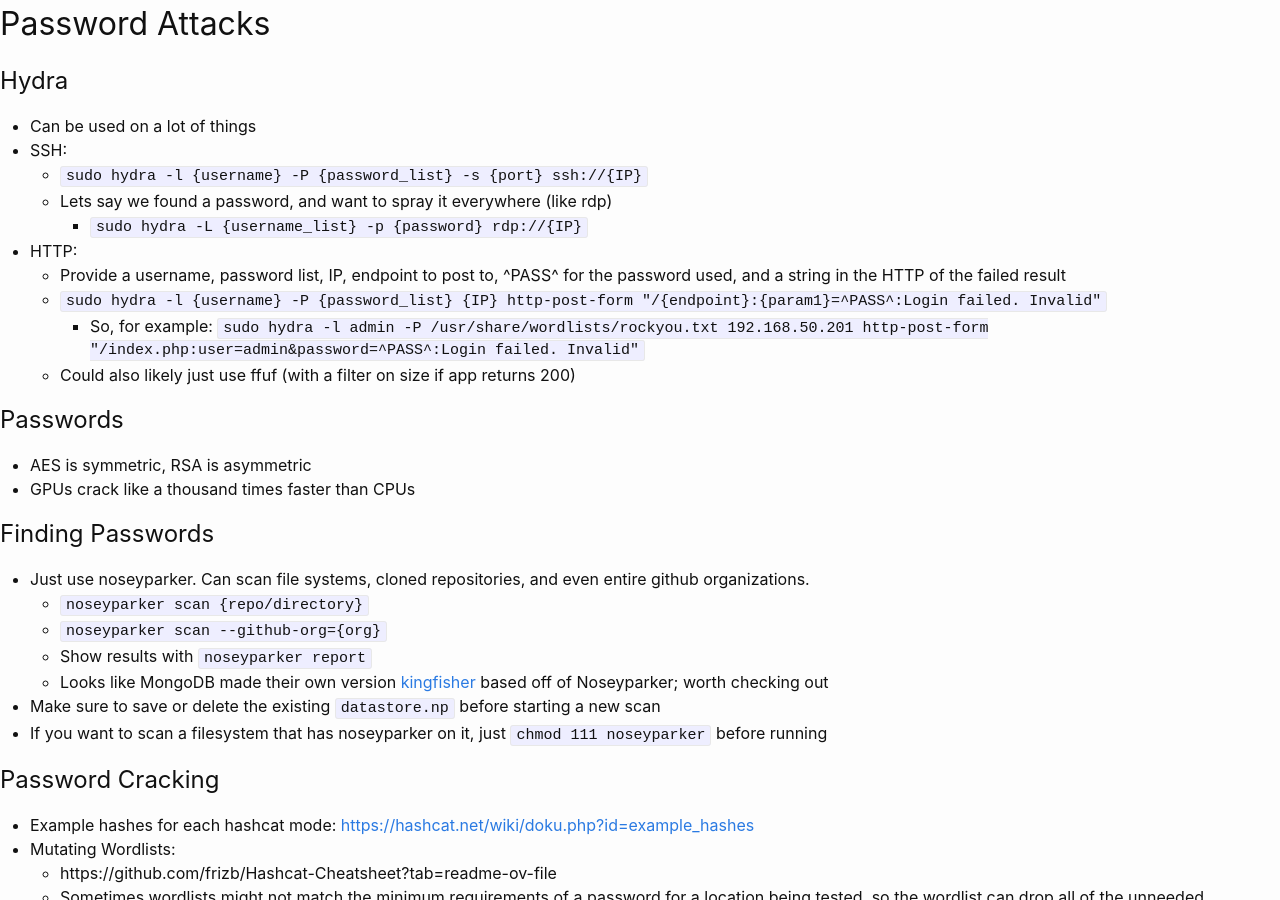
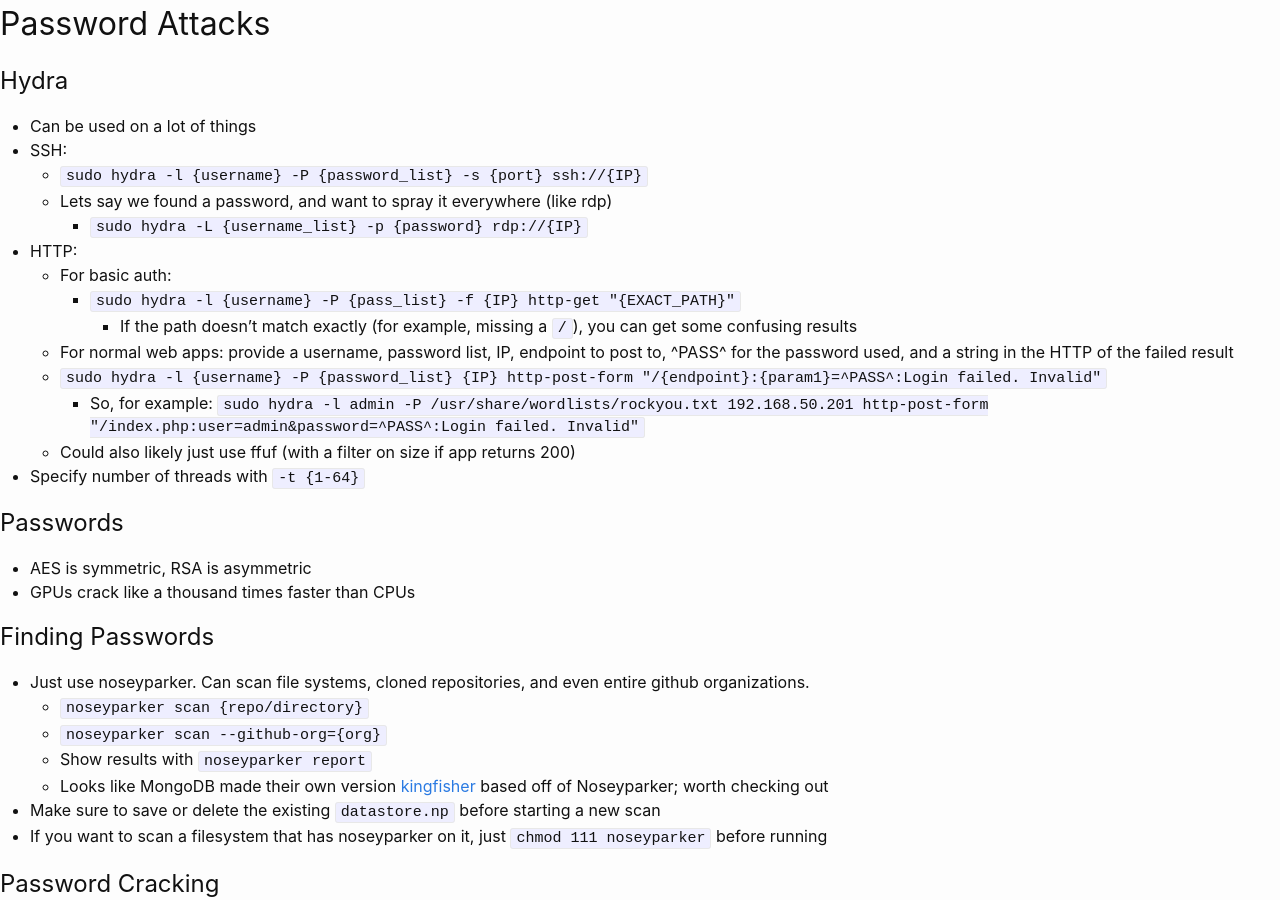
Before and after one commit to KhaelK138/KhaelK138.github.io, a Jekyll site: the page built from markdown/PasswordAttacks.md, in a window 1280 px wide and 900 px high. Built offline with Jekyll 4.4.1, drawn with Linux system fonts in a browser that asks for light colours; our own code applies the rules of GitHub Pages for plain Markdown files.

Commit message:
updated hydra notes

```diff
--- a/markdown/PasswordAttacks.md
+++ b/markdown/PasswordAttacks.md
@@ -10,10 +10,14 @@
 	- Lets say we found a password, and want to spray it everywhere (like rdp)
 		- `sudo hydra -L {username_list} -p {password} rdp://{IP}`
 - HTTP:
-	- Provide a username, password list, IP, endpoint to post to, ^PASS^ for the password used, and a string in the HTTP of the failed result
+    - For basic auth:
+      - `sudo hydra -l {username} -P {pass_list} -f {IP} http-get "{EXACT_PATH}"`
+        - If the path doesn't match exactly (for example, missing a `/`), you can get some confusing results
+	- For normal web apps: provide a username, password list, IP, endpoint to post to, ^PASS^ for the password used, and a string in the HTTP of the failed result
 	- `sudo hydra -l {username} -P {password_list} {IP} http-post-form "/{endpoint}:{param1}=^PASS^:Login failed. Invalid"`
 		- So, for example: `sudo hydra -l admin -P /usr/share/wordlists/rockyou.txt 192.168.50.201 http-post-form "/index.php:user=admin&password=^PASS^:Login failed. Invalid"`
 	- Could also likely just use ffuf (with a filter on size if app returns 200)
+- Specify number of threads with `-t {1-64}`
 
 ## Passwords
 - AES is symmetric, RSA is asymmetric
```
